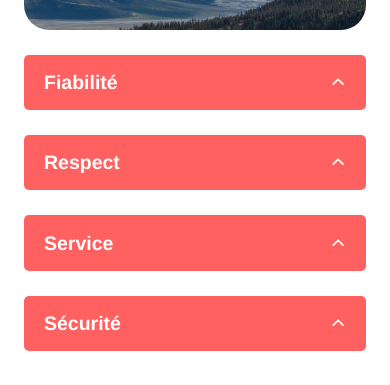
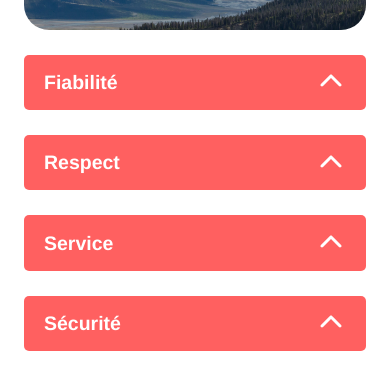
Before and after one commit to Manonrult/OC-projet-5-REACT, a React (Vite) app: page /about in a window 390 px wide. Shown: the part 192-577 px from the top of the page. Built offline with nearby package versions, Linux system fonts and the light colour scheme.

Commit message:
Modification taille chevrons

```diff
--- a/src/sass/Components/Collapse.scss
+++ b/src/sass/Components/Collapse.scss
@@ -14,6 +14,9 @@
         @include mixins.title-style(18px, variables.$third-color);
         padding: 0px 20px;
         margin: 30px 100px;
+    }
+    .fa-chevron-up{
+        font-size: 2rem;
     }
     &__arrow--up {
         transform: rotate(180deg);
@@ -36,6 +39,9 @@
         margin: 25px 0;
         @include mixins.title-style(13px, variables.$third-color);
     }
+    .fa-chevron-up{
+        font-size: 1.5rem;
+    }
     &__content {
         margin-right: 0px;
         margin-left: 0px;
```
